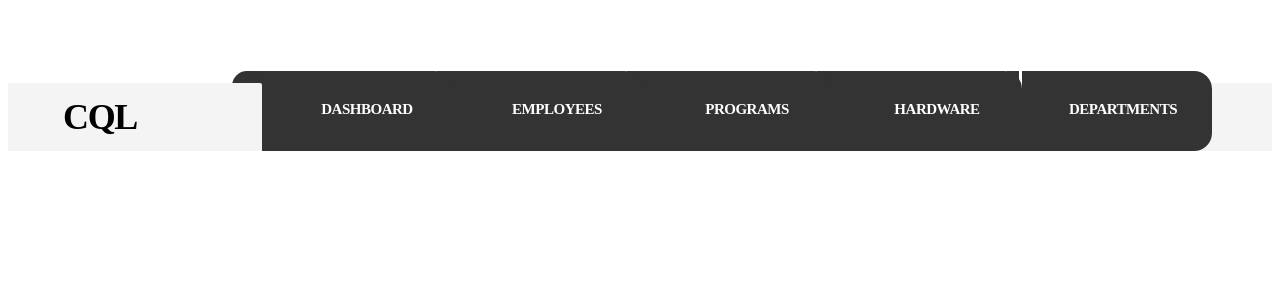
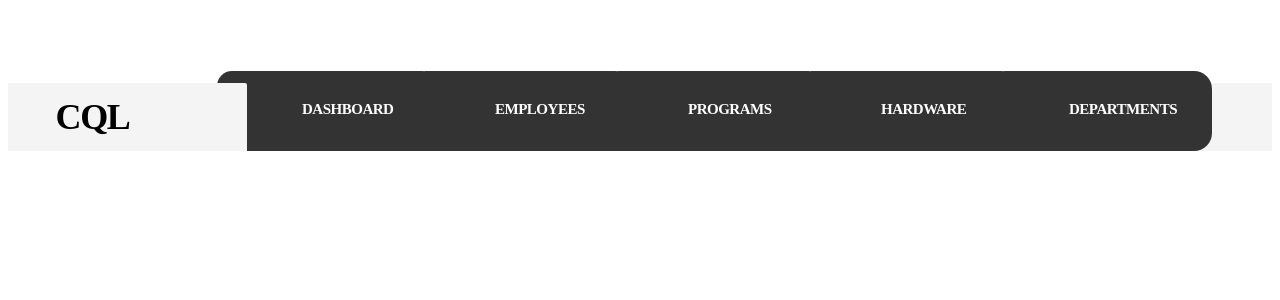
Before and after one commit to mtleonard120/it-inventory, a React (Create React App) app in the folder src/frontend-admin/: page / in a window 1280 px wide. Shown: the top 300 px of the page. Built offline with nearby package versions, Linux system fonts and the light colour scheme.

Commit message:
IIWA-41 changed width of tabs

```diff
--- a/src/frontend-admin/src/components/App/App.module.css
+++ b/src/frontend-admin/src/components/App/App.module.css
@@ -89,7 +89,6 @@
   width: 20px;
   height: 20px;
   border-radius:  0 0px 0px -18px;
-
 }
 
 .linkContainer {
@@ -103,7 +102,7 @@
 }
 
 .navTab {
-  width: 120px;
+  width: 123px;
   padding: 0px 35px 5px 35px;
   color: #fff;
   text-decoration:none;
@@ -117,11 +116,13 @@
 
 .navTab:first-Child {
   border-radius: 0 18px 18px 0px;
+
 }
 
 
 .navTab label{
   margin: auto;
+  margin-left: 0px;
   font-size: 18px;
   line-height: 18px;
   text-transform: uppercase;
```
